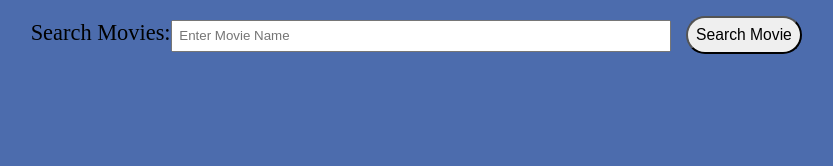
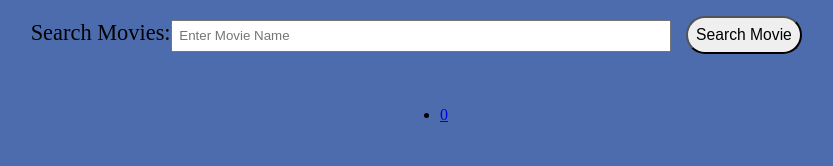
Before and after one commit to stetsonharding/Movie-Search-App, a React (Create React App) app in the folder movie-search-app/: page / in a window 1280 px wide. Shown: the part 134-300 px from the top of the page, without its empty margins (216-1049 px from the left). Built offline with nearby package versions, Linux system fonts and the light colour scheme.

Commit message:
pagination stage 1

```diff
--- a/movie-search-app/src/Components/Movies/Movies.js
+++ b/movie-search-app/src/Components/Movies/Movies.js
@@ -1,5 +1,6 @@
 import React, { useState } from "react"
 import Movie from "../../Components/Movie/Movie";
+import Pagination from "./Pagination"
 
 import './Movies.css'
 
@@ -7,6 +8,8 @@
     const [query, setQuery] = useState("")
     const [movies, setMovies] = useState([])
     const [loading, setLoading] = useState(true)
+    const [currentPage, setCurrentPage] = useState(1)
+    const [moviesPerPage] = useState(4)
 
 
     //fetch movies from url
@@ -20,6 +23,13 @@
         setLoading(false)
     }
 
+    const indexOfLastMovie = currentPage * moviesPerPage
+    const indexOfFirstMovie = indexOfLastMovie - moviesPerPage
+    const currentMovie = movies.slice(indexOfFirstMovie, indexOfLastMovie)
+
+
+    //change pages
+    const paginate = (pageNumber) => setCurrentPage(pageNumber)
 
     return (
         <>
@@ -41,9 +51,11 @@
             </form>
 
             <div className="Movie_list">
-                {movies.filter(movie =>movie.poster_path).map(movie =>
-                   loading ? <h2>Loading...</h2> : <Movie key={movie.id} movie={movie} />
+                {currentMovie.filter(movie =>movie.poster_path).map(movie =>
+                   <Movie key={movie.id} movie={movie} />
+
                 )}
+                <Pagination moviesPerPage={moviesPerPage} totalMovies={movies.length} paginate={paginate}/>
             </div>
         </>
     )
--- /dev/null
+++ b/movie-search-app/src/Components/Movies/Pagination.js
@@ -0,0 +1,27 @@
+import React from 'react'
+
+export const Pagination = ({moviesPerPage, totalMovies, paginate}) => {
+
+    const pageNumbers = []
+
+    for(let i = 0; i <= Math.ceil(totalMovies / moviesPerPage); i++){
+        pageNumbers.push(i)
+    }
+    return (
+        <nav>
+            <ul className="pagination">
+                {pageNumbers.map(number =>(
+                    <li key={number} className="page-item">
+                        <a onClick={() => paginate(number)} href="!#" className="page-link">
+                            {number}
+                        </a>
+
+                    </li>
+                ))}
+            </ul>
+        </nav>
+    )
+}
+
+
+export default Pagination
```
